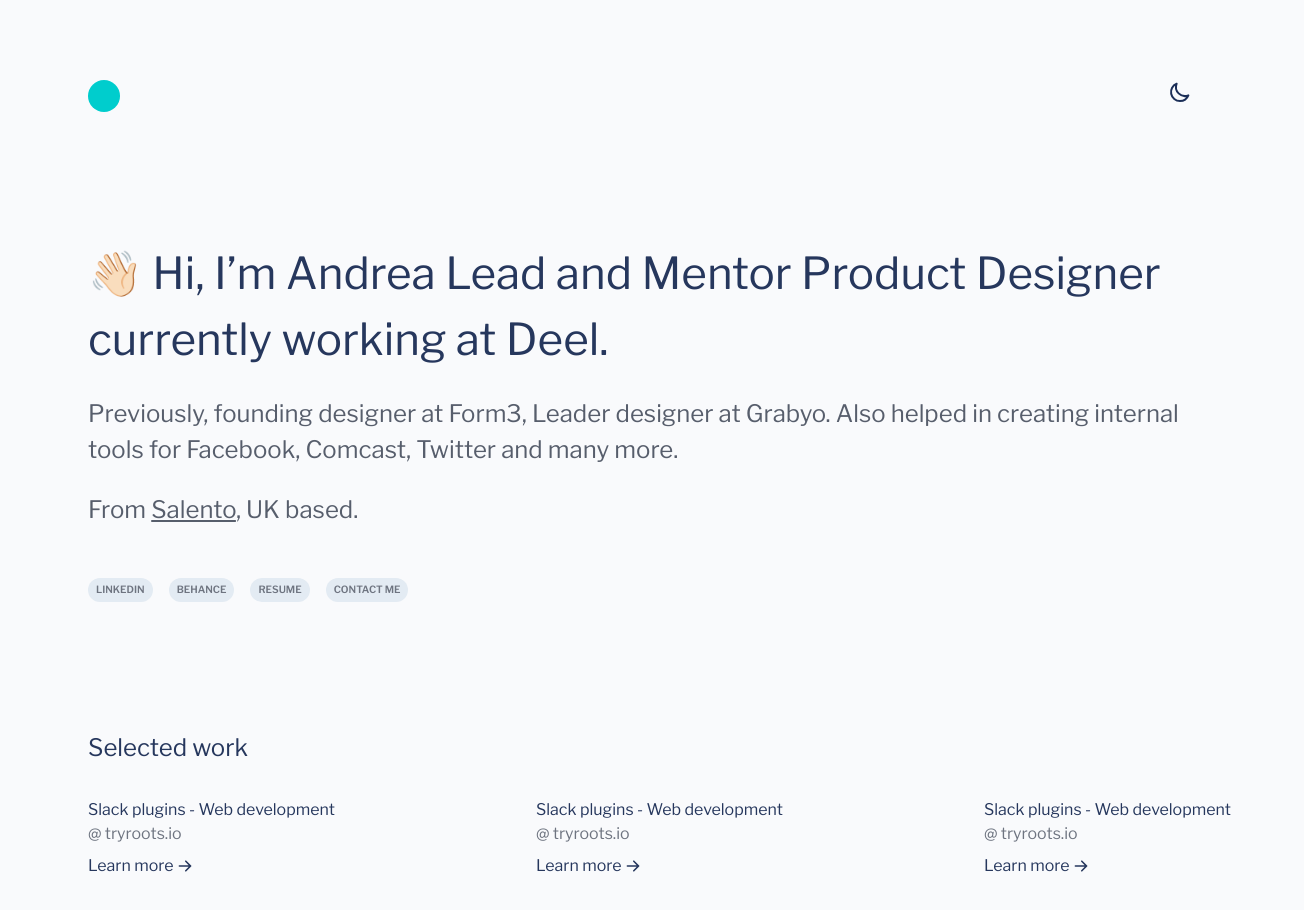
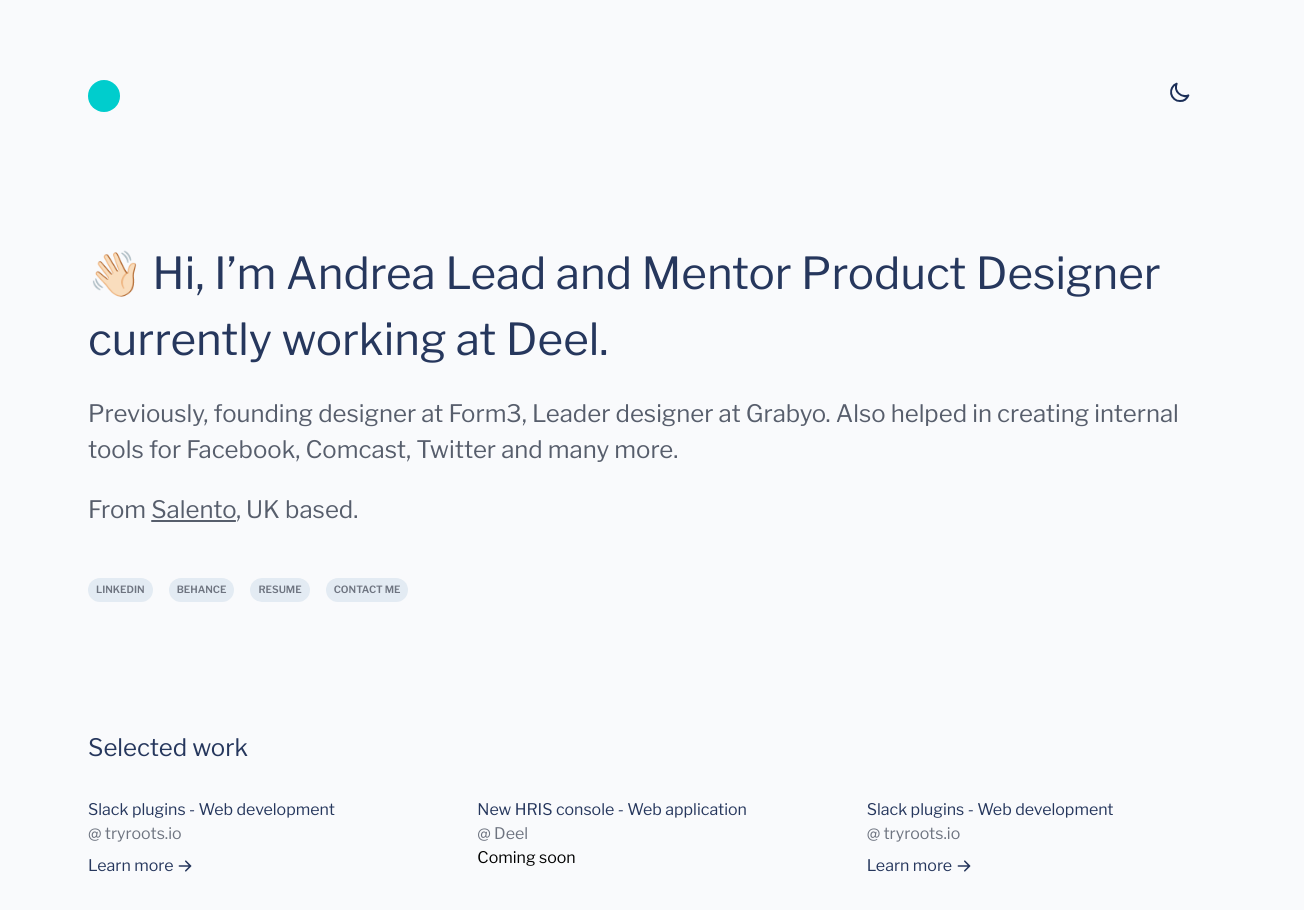
Before and after one commit to ricacostt/andreaportfolio, a Next.js app in the folder my-app/: page / in a window 1280 px wide. Shown: the top 910 px of the page, 1304 px wide, since content can reach past the window. Before the commit the page ends 878 px from the top, so only its background shows below. Built offline with nearby package versions, Linux system fonts and the light colour scheme.

Commit message:
add grids in work section

```diff
--- a/my-app/components/WorksList/WorksList.js
+++ b/my-app/components/WorksList/WorksList.js
@@ -8,33 +8,46 @@
       <h1 className="text-base xsm:text-xl font-medium text-textPrimaryLight dark:text-textPrimaryDark">
         Selected work
       </h1>
-      <div className="flex flex-row gap-32">
-        <Work
-          work={"Slack plugins - Web development"}
-          company={"tryroots.io"}
-        />
+      <div className="parent">
+        <div className="childBoss">
+          <div className=" work pt-8 text-base text-textPrimaryLight dark:text-textPrimaryDark">
+            Slack plugins - Web development{" "}
+          </div>
+          <div className="company text-textCompanyLight dark:text-textCompanyDark">
+            @ tryroots.io
+          </div>
+          <div className="flex flex-row gap-1 text-textPrimaryLight dark:text-textPrimaryDark pt-2">
+            <div className="flex">Learn more</div>
+            <div className="flex items-center ">
+              <HiArrowRight />
+            </div>
+          </div>
+        </div>
 
-        {/* <div className="pt-8 text-base w-80 ">
-          <div className="text-textPrimaryLight dark:text-textPrimaryDark">
-            New HRIS console - Web application
+        <div className="childBoss">
+          <div className=" work pt-8 text-base text-textPrimaryLight dark:text-textPrimaryDark">
+            New HRIS console - Web application{" "}
           </div>
-          <div className="text-textCompanyLight dark:text-textCompanyDark">
+          <div className="company text-textCompanyLight dark:text-textCompanyDark">
             @ Deel
           </div>
+          <div className="">Coming soon</div>
+        </div>
+
+        <div className="childBoss">
+          <div className=" work pt-8 text-base text-textPrimaryLight dark:text-textPrimaryDark">
+            Slack plugins - Web development{" "}
+          </div>
+          <div className="company text-textCompanyLight dark:text-textCompanyDark">
+            @ tryroots.io
+          </div>
           <div className="flex flex-row gap-1 text-textPrimaryLight dark:text-textPrimaryDark pt-2">
-            <div className="flex">Coming soon</div>
+            <div className="flex">Learn more</div>
+            <div className="flex items-center ">
+              <HiArrowRight />
+            </div>
           </div>
-        </div> */}
-
-        <Work
-          work={"Slack plugins - Web development"}
-          company={"tryroots.io"}
-        />
-         <Work
-          work={"Slack plugins - Web development"}
-          company={"tryroots.io"}
-        />
-
+        </div>
       </div>
     </div>
   );
--- a/my-app/src/styles/globals.css
+++ b/my-app/src/styles/globals.css
@@ -16,3 +16,21 @@
   margin: 0 auto;
 
 }
+
+.parent {
+  display: grid;
+  grid-template-columns: repeat(3, 1fr);
+  grid-template-rows: repeat(3, 1fr);
+  grid-column-gap: 64px;
+  grid-row-gap: 32px;
+  }
+
+  .div1 { grid-area: 1 / 1 / 2 / 2; }
+  .div2 { grid-area: 1 / 2 / 2 / 3; }
+  .div3 { grid-area: 1 / 3 / 2 / 4; }
+  .div4 { grid-area: 2 / 1 / 3 / 2; }
+  .div5 { grid-area: 2 / 2 / 3 / 3; }
+  .div6 { grid-area: 2 / 3 / 3 / 4; }
+  .div7 { grid-area: 3 / 1 / 4 / 2; }
+  .div8 { grid-area: 3 / 2 / 4 / 3; }
+  .div9 { grid-area: 3 / 3 / 4 / 4; }
```
